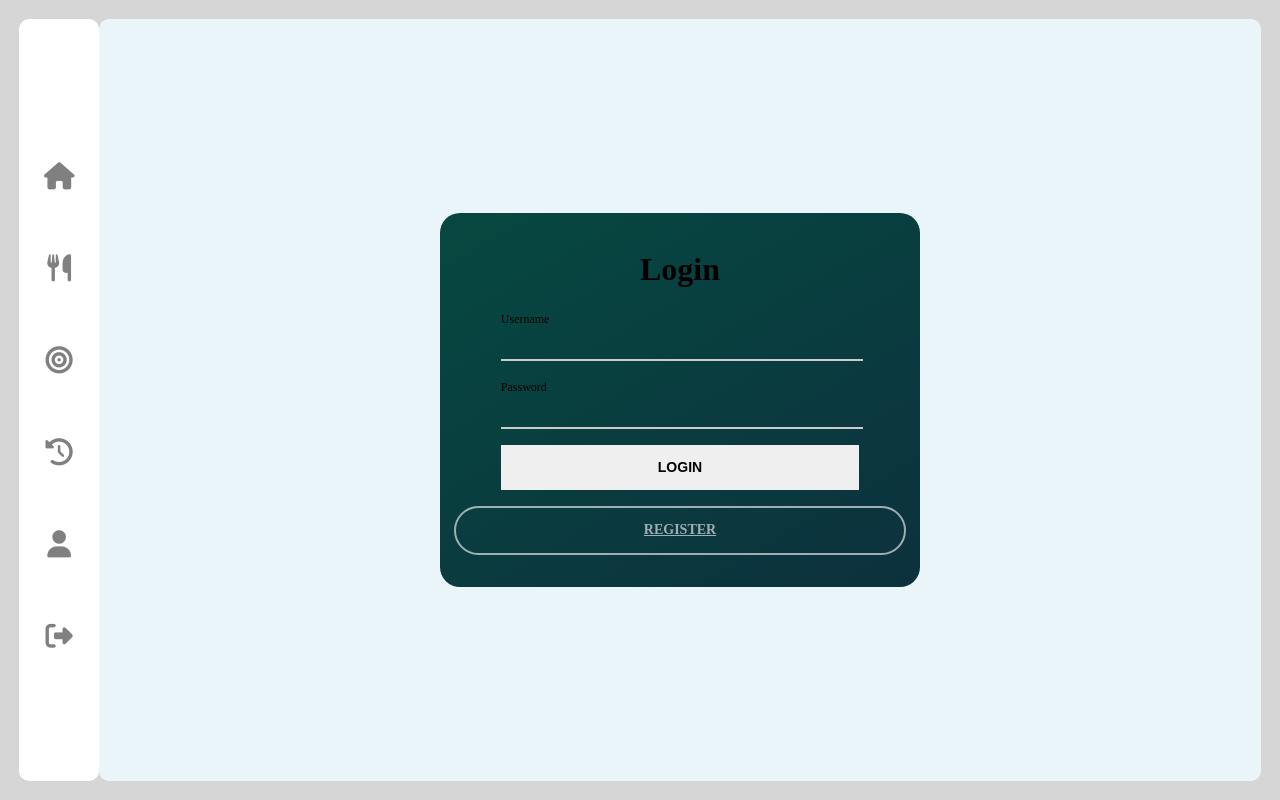
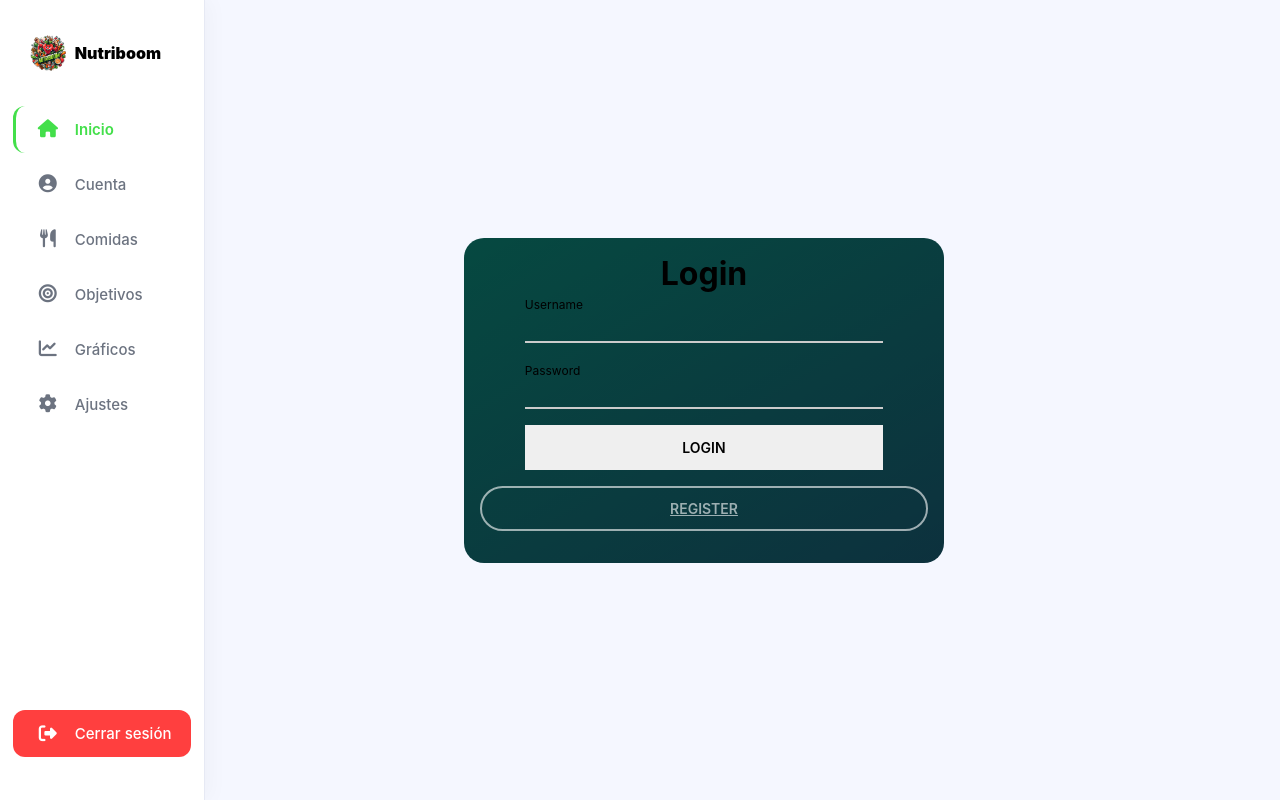
Before and after one commit to nataliagamezbarea/Nutriboom, a Flask app: page /login in a window 1280 px wide. Run offline with Flask 3, Linux system fonts and the light colour scheme; some libraries are stand-ins or nearby versions.

Commit message:
Cambio de estilos estructura de estilos , correción home

```diff
--- a/routes/login.py
+++ b/routes/login.py
@@ -29,19 +29,3 @@ def login():
         return render_template("login.html", error="Credenciales incorrectas")
 
     return render_template("login.html")
-
-
-def home():
-    if "user" not in session:
-        return redirect(url_for("login"))
-
-    user_id = session["user"]
-    print("User ID de la sesión:", user_id)
-
-    datos = Datos_personales.query.filter_by(id_usuario=user_id).first()
-    print("Datos encontrados:", datos)
-
-    if not datos:
-        return redirect(url_for("datos_personales"))
-
-    return render_template("SeguimientoNutricional.html")
--- a/static/css/SeguimientoNutricional.css
+++ b/static/css/SeguimientoNutricional.css
@@ -1,51 +1,212 @@
+:root {
+  --primary-color: #43df4a;
+  --white: #edf0fb;
+  --primary-dark: #0f2a65;
+  --secondary-color: #3b3f5c;
+  --gray: #f5f7ff;
+  --gray-medium: #e6e9f4;
+  --white: #ffffff;
+  --text-secondary: #6c7380;
+}
+
+* {
+  margin: 0;
+  padding: 0;
+  box-sizing: border-box;
+  font-family: "Inter", -apple-system, BlinkMacSystemFont, "Segoe UI", Roboto,
+    sans-serif;
+}
+
 body {
-    background-color: #d6d6d6;
-    display: grid;
-    grid-template-areas: "nav content";
-    grid-template-columns: 80px auto;
-    grid-template-rows: 1fr;
-    padding: 1.5vw;
-    box-sizing: border-box; /* Asegura que el padding no afecte el tamaño total */
-    height: 100vh;
-    margin: 0;
+  background-color: var(--gray);
+  display: flex;
+  min-height: 100vh;
 }
 
 nav {
-    grid-area: nav;
+  width: var(--sidebar-width);
+  background-color: var(--white);
+  border-right: 1px solid var(--gray-medium);
+  padding: 35px 0;
   display: flex;
   flex-direction: column;
-    background-color: white;
-    align-items: center;
-    height: 100%;
-    border-radius: 10px;
-    justify-content: center;
-    gap: 2rem;
+  position: fixed;
+  top: 0;
+  left: 0;
+  bottom: 0;
+  z-index: 100;
+  box-shadow: 5px 0 20px rgba(0, 0, 0, 0.03);
+  color: black;
 }
 
-  .fa-solid::before {
-    font-size: 1.7rem;
-    color: grey;
-    padding: 10px;
+.logo {
+  padding: 0 30px 35px;
+}
+
+.nav-menu {
+  display: flex;
+  flex-direction: column;
+  flex-grow: 1;
+  padding: 0 1vw;
+  justify-content: space-between;
+}
+
+nav a {
+  display: flex;
+  align-items: center;
+  padding: 14px 20px;
+  color: var(--text-secondary);
+  text-decoration: none;
+  font-weight: 500;
+  font-size: 15px;
+  margin-bottom: 8px;
+  transition: all 0.3s ease;
+  border-radius: 12px;
+  border-left: 3px solid transparent;
+}
+
+nav a:hover {
+  background-color: var(--white);
+  color: var(--primary-color);
+  transform: translateX(5px);
+}
+
+nav a.active {
+  background-color: var(--white);
+  color: var(--primary-color);
+  font-weight: 600;
+  border-left: 3px solid var(--primary-color);
+}
+
+nav a i {
+  margin-right: 15px;
+  font-size: 18px;
+  width: 24px;
+  text-align: center;
+}
+
+.content {
+  flex: 1;
+  margin-left: 10vw;
+  padding: 1vw;
+  max-width: 1800px;
+}
+
+.header {
+  display: flex;
+  justify-content: space-between;
+  align-items: center;
+  margin-bottom: 40px;
+}
+
+.bievenida p {
+  color: var(--text-secondary);
+  font-size: 16px;
+  margin-bottom: 10px;
+}
+
+.perfil-usuario {
+  display: flex;
+  align-items: center;
+  cursor: pointer;
+  position: relative;
+}
+
+.perfil-usuario img {
+  width: 50px;
+  height: 50px;
   border-radius: 50%;
+  object-fit: cover;
+  border: 3px solid var(--white);
+  transition: transform 0.3s ease;
+}
+
+.perfil-usuario:hover {
+  transform: scale(1.05);
+}
+
+.arriba {
   display: flex;
-    justify-content: center;
+  align-items: flex-start;
+  flex-direction: column;
+}
+
+.abajo {
+  display: flex;
+  align-items: flex-end;
+}
+
+.cerrar_sesion {
+  border-radius: 10px;
+}
+
+.cerrar_sesion a {
+  background-color: rgba(255, 45, 45, 0.911);
+  color: white;
+}
+
+.cerrar_sesion a:hover {
+  color: white;
+  background-color: rgba(240, 60, 60, 0.911);
+}
+
+.logo {
+  display: flex;
   align-items: center;
-    margin-top: 1vw;
+  gap: 0.5vw;
+}
+.logo span {
+  font-weight: 900;
+}
 
+.logo img {
+  width: 3vw;
 }
 
 .content {
   display: grid;
-    background-color: #e9f5f9;
-    border-top-left-radius: 10px;
-    border-bottom-left-radius: 10px;
-    height: 100%;
-    border-radius: 10px;
-    grid-template-columns: 1fr 1fr;
+  grid-template-columns: 1fr 1fr 1fr 1fr;
 }
 
-  .content .box {
-    background-color: rgb(223, 223, 223);
-    border-radius: 1rem;
-    margin: 1rem;
+.bievenida {
+  padding: 1vw 23vw;
 }
+@media (max-width: 992px) {
+  nav {
+    width: 80px;
+    padding: 25px 0;
+  }
+
+  .logo {
+    padding: 0 15px 25px;
+    display: flex;
+    justify-content: center;
+  }
+
+  nav a span {
+    display: none;
+  }
+
+  nav a {
+    justify-content: center;
+    padding: 15px;
+  }
+
+  .logo span {
+    display: none;
+    width: 10vw;
+  }
+
+  .logo img {
+    width: 7vw;
+  }
+
+  .cerrar_sesion a {
+    display: flex;
+    justify-content: center;
+    align-items: center;
+    background-color: rgba(255, 45, 45, 0.911);
+    color: white;
+    width: 5vw;
+  }
+}
--- a/templates/base.html
+++ b/templates/base.html
@@ -12,36 +12,60 @@
       href="https://cdnjs.cloudflare.com/ajax/libs/font-awesome/6.7.2/css/all.min.css"
     />
 
+    <link rel="shortcut icon" href="{{ url_for('static', filename='img/nutriboom.png') }}" />
+
     <script src="https://cdn.jsdelivr.net/npm/echarts"></script>
 
     <title>Seguimiento Nutricional</title>
   </head>
   <body>
     <nav>
-      <!-- Inicio -->
-      <a href="{{ url_for('home') }}">
-        <i class="fa-solid fa-solid fa-house active"></i>
-      </a>
-      <!-- Registro de comidas -->
-      <i class="fa-solid fa-utensils"></i>
-      <!-- Objetivos -->
-      <i class="fa-solid fa-bullseye"></i>
-      <!-- Historial -->
-      <i class="fa-solid fa-clock-rotate-left"></i>
-      <!-- Graficos -->
+      <div class="logo">
 
-      <!-- Ajustes -->
+    <img src="{{ url_for('static', filename='img/nutriboom.png') }}" />
+        <span>Nutriboom</span>
+      </div>
 
-      <!-- Perfil -->
-      <a href="{{ url_for('datos_personales') }}">
-        <i class="fa-solid fa-user"></i>
-      </a>
-      <!-- Cerrar sesion -->
-      <a href="{{ url_for('logout') }}">
-        <i class="fa-solid fa-sign-out-alt"></i>
+      <div class="nav-menu">
+        <div class="arriba">
+          <a href="{{ url_for('login') }}" class="{% if request.path == '/login' %}active{% endif %} or {% if request.path == '/'%} active {%endif %}">
+            <i class="fas fa-home"></i>
+            <span>Inicio</span>
+          </a>
+          <a href="#" class="{% if request.path == '/cuenta' %}active{% endif %}">
+            <i class="fas fa-user-circle"></i>
+            <span>Cuenta</span>
+          </a>
+
+          <a href="" class="{% if request.path == '/calendario' %}active{% endif %}">
+            <i class="fas fa-solid fa-utensils"></i>
+            <span>Comidas</span>
+          </a>
+          <a href="{{ url_for('datos_personales') }}"  class="{% if request.path == '/datos_personales' %}active{% endif %}">
+            <i class="fas fa-bullseye"></i>
+            <span>Objetivos</span>
+          </a>
+
+          <a href="" class="{% if request.path == '/graficos' %}active{% endif %}">
+            <i class="fas fa-chart-line" ></i>
+            <span>Gráficos</span>
+          </a>
+
+          <a href="#" class="{% if request.path == '/ajustes' %}active{% endif %}">
+            <i class="fas fa-cog"></i>
+            <span>Ajustes</span>
+          </a>
+        </div>
         <!-- Cerrar sesión -->
-      </a>
+        <div class="cerrar_sesion abajo">
+          <a href="{{ url_for('logout') }}">
+            <i class="fas fa-sign-out-alt"></i>
+            <span>Cerrar sesión</span>
+          </a>
+        </div>
+      </div>
     </nav>
+
     {% block content %}{% endblock %}
   </body>
 </html>
```
Also changed, not shown: templates/SeguimientoNutricional.html (+19 -12 lines), static/img/nutriboom.png (added). Lines whose indentation alone changed are shown as unchanged.
